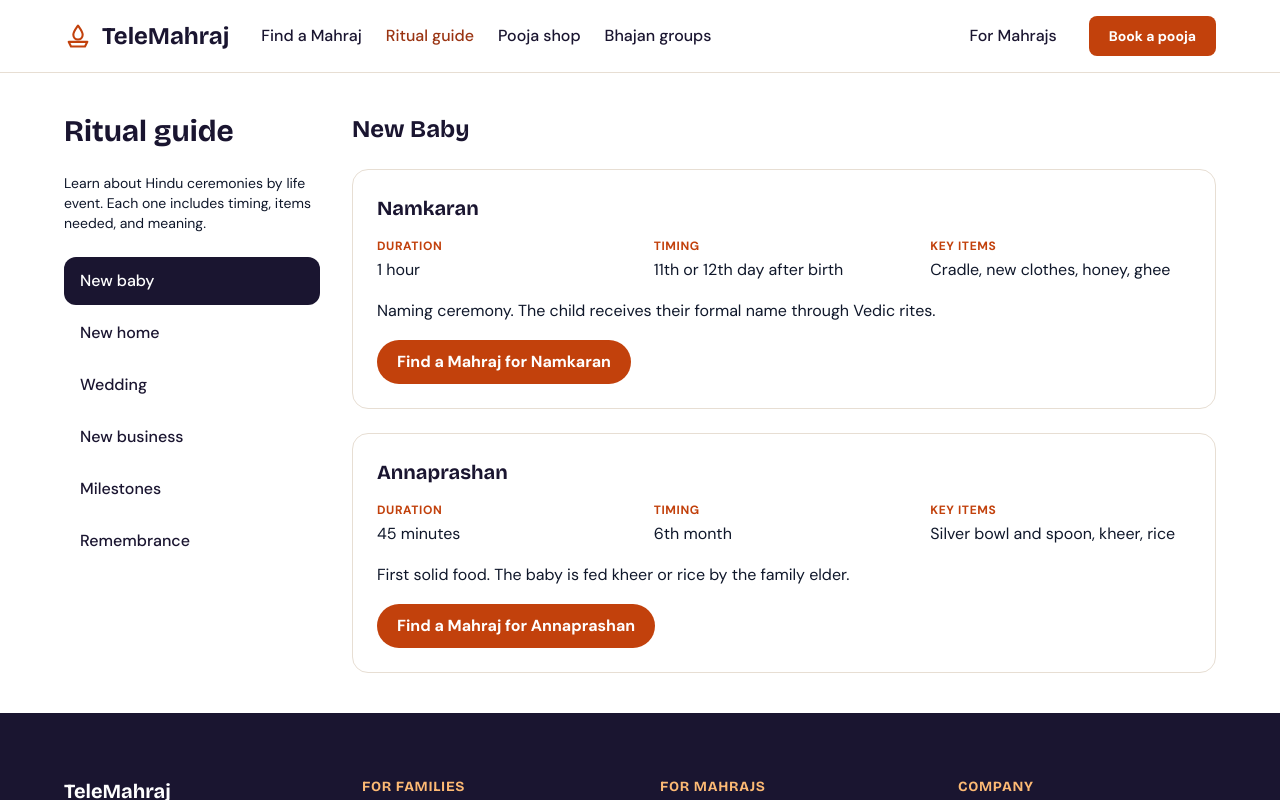
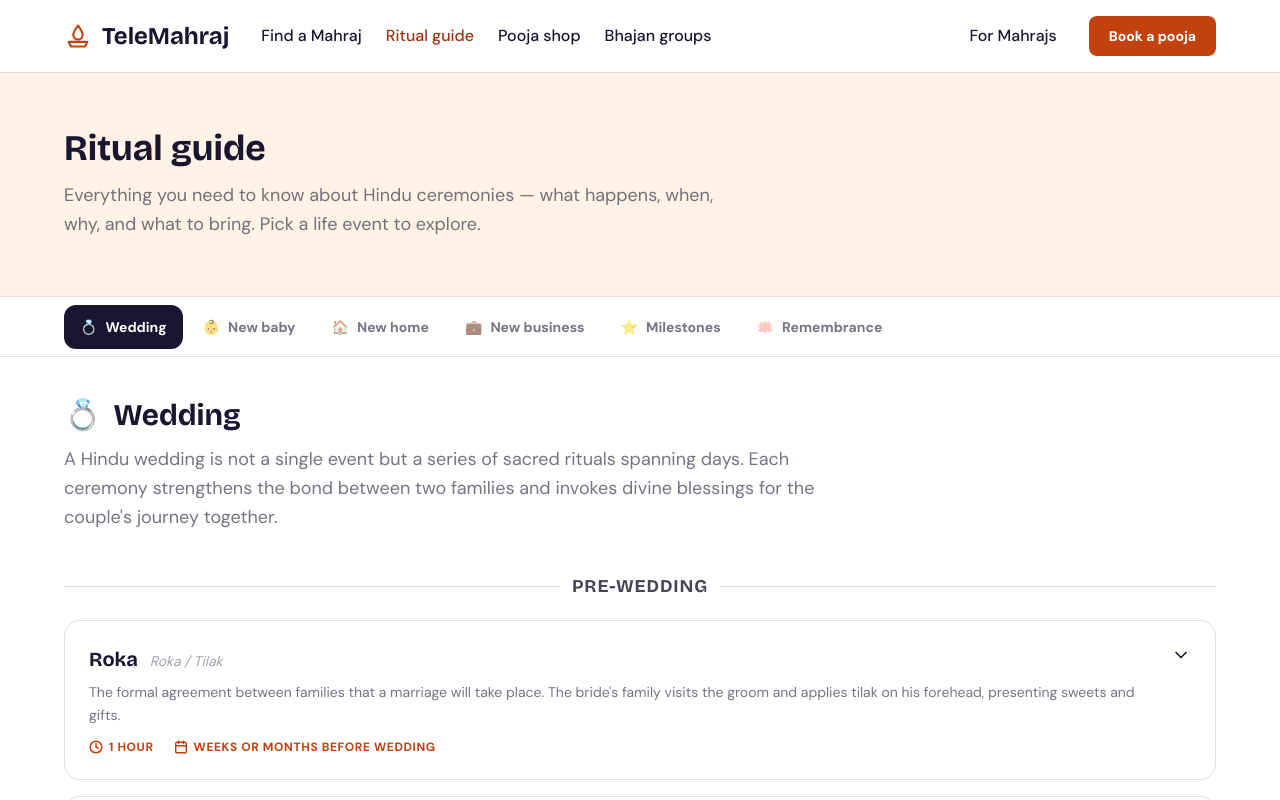
Before and after one commit to kmistry1986/telemahraj, a Next.js app: page /rituals in a window 1280 px wide. Shown: the top 800 px of the page. Built offline with nearby package versions, Linux system fonts and the light colour scheme.

Commit message:
Add files via upload

```diff
--- a/app/rituals/page.tsx
+++ b/app/rituals/page.tsx
@@ -4,102 +4,229 @@ import { useState } from "react";
 import Link from "next/link";
 import Header from "@/components/layout/Header";
 import Footer from "@/components/layout/Footer";
+import { CATEGORIES, type CeremonyDetail, type Category } from "@/lib/ritual-data";
 
-const CATEGORIES = [
-  { id: "baby", label: "New baby" },
-  { id: "home", label: "New home" },
-  { id: "wedding", label: "Wedding" },
-  { id: "business", label: "New business" },
-  { id: "milestone", label: "Milestones" },
-  { id: "remembrance", label: "Remembrance" },
-];
-
-const CEREMONIES: Record<string, { name: string; duration: string; timing: string; items: string; meaning: string }[]> = {
-  baby: [
-    { name: "Namkaran", duration: "1 hour", timing: "11th or 12th day after birth", items: "Cradle, new clothes, honey, ghee", meaning: "Naming ceremony. The child receives their formal name through Vedic rites." },
-    { name: "Annaprashan", duration: "45 minutes", timing: "6th month", items: "Silver bowl and spoon, kheer, rice", meaning: "First solid food. The baby is fed kheer or rice by the family elder." },
-  ],
-  home: [
-    { name: "Griha Pravesh", duration: "2.5 hours", timing: "Morning, muhurat-based", items: "Kalash, coconut, mango leaves, havan samagri", meaning: "First entry into a new home. Invokes blessings for prosperity and protection." },
-    { name: "Vastu Shanti", duration: "2 hours", timing: "Before or after Griha Pravesh", items: "Vastu yantra, grains, colored powders", meaning: "Pacifies the Vastu devtas. Performed to correct or bless the directional energies of the home." },
-  ],
-  wedding: [
-    { name: "Vivah", duration: "4 to 6 hours", timing: "Muhurat-based, often evening", items: "Mandap, sacred fire, garlands, sindoor", meaning: "Full wedding ceremony with pheras around the sacred fire, binding vows, and family blessings." },
-    { name: "Griha Shanti", duration: "1.5 hours", timing: "Day after wedding", items: "Kalash, havan samagri, new clothes", meaning: "Post-wedding blessing of the couple's new home and married life." },
-  ],
-  business: [
-    { name: "Lakshmi Ganesh Pooja", duration: "1.5 hours", timing: "Morning, auspicious day", items: "Ganesh and Lakshmi murtis, flowers, sweets", meaning: "Invoking Ganesh to remove obstacles and Lakshmi for prosperity in a new business." },
-    { name: "Satyanarayan Katha", duration: "1.5 hours", timing: "Purnima (full moon) preferred", items: "Panchamrut, fruits, tulsi, sapari", meaning: "Devotional katha expressing gratitude and seeking blessings for continued success." },
-  ],
-  milestone: [
-    { name: "Satyanarayan Katha", duration: "1.5 hours", timing: "Purnima (full moon) preferred", items: "Panchamrut, fruits, tulsi, sapari", meaning: "Celebrated for graduations, promotions, anniversaries, and answered prayers." },
-    { name: "Ayush Homam", duration: "2 hours", timing: "Birthday, morning", items: "Havan samagri, herbal offerings, ghee", meaning: "A fire ritual invoking longevity and health, often performed on milestone birthdays." },
-  ],
-  remembrance: [
-    { name: "Shraddh", duration: "1.5 hours", timing: "Pitru Paksha or annual tithi", items: "Til, kusha grass, pind ingredients", meaning: "Annual ceremony honoring departed ancestors. Offerings of food and prayers for their peace." },
-  ],
+/* ── Icon map ─────────────────────────────────────────────── */
+const ICON_MAP: Record<string, string> = {
+  ring: "💍",
+  baby: "👶",
+  home: "🏠",
+  briefcase: "💼",
+  star: "⭐",
+  flower: "🪷",
 };
 
+/* ── Chevron SVG ──────────────────────────────────────────── */
+function ChevronDown({ open }: { open: boolean }) {
+  return (
+    <svg
+      width="20"
+      height="20"
+      viewBox="0 0 24 24"
+      fill="none"
+      stroke="currentColor"
+      strokeWidth="2"
+      strokeLinecap="round"
+      strokeLinejoin="round"
+      className={`shrink-0 transition-transform duration-200 ${open ? "rotate-180" : ""}`}
+    >
+      <polyline points="6 9 12 15 18 9" />
+    </svg>
+  );
+}
+
+/* ── Ceremony Card ────────────────────────────────────────── */
+function CeremonyCard({ c }: { c: CeremonyDetail }) {
+  const [open, setOpen] = useState(false);
+
+  return (
+    <article className="border border-warm-border rounded-2xl overflow-hidden bg-white">
+      {/* Header — always visible */}
+      <button
+        onClick={() => setOpen(!open)}
+        className="w-full text-left p-5 sm:p-6 flex items-start gap-4 hover:bg-warm-bg/50 transition-colors cursor-pointer bg-transparent border-0"
+      >
+        <div className="flex-1 min-w-0">
+          <div className="flex flex-wrap items-baseline gap-x-3 gap-y-1">
+            <h4 className="font-heading text-xl font-bold text-dark m-0">{c.name}</h4>
+            {c.sanskrit && c.sanskrit !== c.name && (
+              <span className="text-sm text-dark/40 italic">{c.sanskrit}</span>
+            )}
+          </div>
+          <p className="text-dark/60 text-sm mt-2 leading-relaxed m-0">{c.description}</p>
+
+          {/* Quick stats row */}
+          <div className="flex flex-wrap gap-x-5 gap-y-2 mt-3">
+            <span className="inline-flex items-center gap-1.5 text-xs font-bold text-brand uppercase tracking-wider">
+              <svg width="14" height="14" viewBox="0 0 24 24" fill="none" stroke="currentColor" strokeWidth="2.5" strokeLinecap="round" strokeLinejoin="round"><circle cx="12" cy="12" r="10"/><polyline points="12 6 12 12 16 14"/></svg>
+              {c.duration}
+            </span>
+            <span className="inline-flex items-center gap-1.5 text-xs font-bold text-brand uppercase tracking-wider">
+              <svg width="14" height="14" viewBox="0 0 24 24" fill="none" stroke="currentColor" strokeWidth="2.5" strokeLinecap="round" strokeLinejoin="round"><rect x="3" y="4" width="18" height="18" rx="2" ry="2"/><line x1="16" y1="2" x2="16" y2="6"/><line x1="8" y1="2" x2="8" y2="6"/><line x1="3" y1="10" x2="21" y2="10"/></svg>
+              {c.timing}
+            </span>
+          </div>
+        </div>
+        <ChevronDown open={open} />
+      </button>
+
+      {/* Expanded detail */}
+      {open && (
+        <div className="border-t border-warm-border p-5 sm:p-6 flex flex-col gap-6 bg-warm-bg/30">
+          {/* Significance */}
+          <div>
+            <h5 className="text-xs font-bold text-brand uppercase tracking-wider mb-2">Why it matters</h5>
+            <p className="text-dark/80 text-sm leading-relaxed m-0">{c.significance}</p>
+          </div>
+
+          {/* Key Steps */}
+          <div>
+            <h5 className="text-xs font-bold text-brand uppercase tracking-wider mb-3">Key steps</h5>
+            <ol className="list-none m-0 p-0 flex flex-col gap-2">
+              {c.keySteps.map((step, i) => (
+                <li key={i} className="flex items-start gap-3 text-sm text-dark/80 leading-relaxed">
+                  <span className="w-6 h-6 rounded-full bg-brand/10 text-brand font-bold text-xs flex items-center justify-center shrink-0 mt-0.5">
+                    {i + 1}
+                  </span>
+                  {step}
+                </li>
+              ))}
+            </ol>
+          </div>
+
+          {/* Items needed */}
+          <div>
+            <h5 className="text-xs font-bold text-brand uppercase tracking-wider mb-3">Items needed</h5>
+            <div className="flex flex-wrap gap-2">
+              {c.items.map((item) => (
+                <span
+                  key={item}
+                  className="px-3 py-1.5 rounded-full bg-white border border-warm-border text-sm text-dark/70 font-medium"
+                >
+                  {item}
+                </span>
+              ))}
+            </div>
+          </div>
+
+          {/* Family role */}
+          <div>
+            <h5 className="text-xs font-bold text-brand uppercase tracking-wider mb-2">Family roles</h5>
+            <p className="text-dark/80 text-sm leading-relaxed m-0">{c.familyRole}</p>
+          </div>
+
+          {/* Modern note */}
+          {c.modernNote && (
+            <div className="bg-white rounded-xl p-4 border border-warm-border flex gap-3 items-start">
+              <span className="text-lg mt-0.5">💡</span>
+              <div>
+                <h5 className="text-xs font-bold text-dark/50 uppercase tracking-wider mb-1">Modern note</h5>
+                <p className="text-dark/70 text-sm leading-relaxed m-0">{c.modernNote}</p>
+              </div>
+            </div>
+          )}
+
+          {/* CTA */}
+          <Link
+            href={`/search?ceremony=${encodeURIComponent(c.name)}`}
+            className="self-start px-5 py-2.5 rounded-full bg-brand text-white font-bold no-underline hover:bg-brand-dark text-sm"
+          >
+            Find a Mahraj for {c.name}
+          </Link>
+        </div>
+      )}
+    </article>
+  );
+}
+
+/* ── Main Page ────────────────────────────────────────────── */
 export default function RitualsPage() {
-  const [activeCategory, setActiveCategory] = useState("baby");
-  const ceremonies = CEREMONIES[activeCategory] ?? [];
+  const [activeCategoryId, setActiveCategoryId] = useState(CATEGORIES[0].id);
+  const category = CATEGORIES.find((c) => c.id === activeCategoryId) ?? CATEGORIES[0];
 
   return (
     <div className="min-h-screen bg-white">
       <Header />
-      <div className="max-w-[1200px] mx-auto px-6 py-10 flex flex-col lg:flex-row gap-8">
-        {/* Sidebar */}
-        <aside className="lg:w-64 shrink-0">
-          <h1 className="font-heading text-3xl font-bold mb-6">Ritual guide</h1>
-          <p className="text-slate-900 text-sm mb-6">Learn about Hindu ceremonies by life event. Each one includes timing, items needed, and meaning.</p>
-          <nav className="flex flex-col gap-1">
-            {CATEGORIES.map(cat => (
+
+      {/* Page header */}
+      <div className="bg-warm-bg border-b border-warm-border">
+        <div className="max-w-[1200px] mx-auto px-6 py-10 sm:py-14">
+          <h1 className="font-heading text-4xl font-bold text-dark">Ritual guide</h1>
+          <p className="text-dark/60 text-lg mt-3 max-w-2xl leading-relaxed">
+            Everything you need to know about Hindu ceremonies — what happens, when, why, and what to bring. Pick a life event to explore.
+          </p>
+        </div>
+      </div>
+
+      {/* Category tabs */}
+      <div className="border-b border-warm-border sticky top-0 bg-white z-10">
+        <div className="max-w-[1200px] mx-auto px-6">
+          <nav className="flex gap-1 overflow-x-auto py-2 -mb-px scrollbar-none">
+            {CATEGORIES.map((cat) => (
               <button
                 key={cat.id}
-                onClick={() => setActiveCategory(cat.id)}
-                className={`text-left px-4 py-3 rounded-xl font-medium transition-colors ${
-                  activeCategory === cat.id
-                    ? "bg-dark text-white font-bold"
-                    : "text-dark hover:bg-warm-surface"
+                onClick={() => setActiveCategoryId(cat.id)}
+                className={`whitespace-nowrap px-4 py-3 rounded-xl text-sm font-bold transition-colors cursor-pointer border-0 flex items-center gap-2 ${
+                  activeCategoryId === cat.id
+                    ? "bg-dark text-white"
+                    : "bg-transparent text-dark/60 hover:bg-warm-surface hover:text-dark"
                 }`}
               >
+                <span>{ICON_MAP[cat.icon] ?? "📿"}</span>
                 {cat.label}
               </button>
             ))}
           </nav>
-        </aside>
+        </div>
+      </div>
 
-        {/* Content */}
-        <main className="flex-1 min-w-0 flex flex-col gap-6">
-          <h2 className="font-heading text-2xl font-bold capitalize">{CATEGORIES.find(c => c.id === activeCategory)?.label}</h2>
-          {ceremonies.map(c => (
-            <article key={c.name} className="border border-warm-border rounded-2xl p-6 flex flex-col gap-4">
-              <h3 className="font-heading text-xl font-bold">{c.name}</h3>
-              <div className="grid sm:grid-cols-3 gap-4">
-                <div className="flex flex-col gap-1">
-                  <span className="text-xs font-bold text-brand uppercase tracking-wider">Duration</span>
-                  <span className="text-slate-900">{c.duration}</span>
-                </div>
-                <div className="flex flex-col gap-1">
-                  <span className="text-xs font-bold text-brand uppercase tracking-wider">Timing</span>
-                  <span className="text-slate-900">{c.timing}</span>
-                </div>
-                <div className="flex flex-col gap-1">
-                  <span className="text-xs font-bold text-brand uppercase tracking-wider">Key items</span>
-                  <span className="text-slate-900">{c.items}</span>
-                </div>
+      {/* Category content */}
+      <div className="max-w-[1200px] mx-auto px-6 py-10">
+        {/* Category intro */}
+        <div className="max-w-3xl mb-10">
+          <h2 className="font-heading text-3xl font-bold text-dark flex items-center gap-3">
+            <span className="text-3xl">{ICON_MAP[category.icon] ?? "📿"}</span>
+            {category.label}
+          </h2>
+          <p className="text-dark/60 mt-3 leading-relaxed text-lg">{category.intro}</p>
+        </div>
+
+        {/* Sub-sections */}
+        <div className="flex flex-col gap-12">
+          {category.subSections.map((section) => (
+            <section key={section.label}>
+              <div className="flex items-center gap-3 mb-5">
+                <div className="h-px flex-1 bg-warm-border" />
+                <h3 className="font-heading text-lg font-bold text-dark/80 uppercase tracking-wider whitespace-nowrap">
+                  {section.label}
+                </h3>
+                <div className="h-px flex-1 bg-warm-border" />
               </div>
-              <p className="text-slate-900 m-0 leading-relaxed">{c.meaning}</p>
-              <Link
-                href={`/search?ceremony=${encodeURIComponent(c.name)}`}
-                className="self-start px-5 py-2.5 rounded-full bg-brand text-white font-bold no-underline hover:bg-brand-dark"
-              >
-                Find a Mahraj for {c.name}
-              </Link>
-            </article>
+
+              <div className="flex flex-col gap-4">
+                {section.ceremonies.map((c) => (
+                  <CeremonyCard key={c.slug} c={c} />
+                ))}
+              </div>
+            </section>
           ))}
-        </main>
+        </div>
+
+        {/* Bottom CTA */}
+        <div className="mt-16 bg-warm-surface border border-warm-border rounded-3xl p-8 sm:p-10 text-center">
+          <h2 className="font-heading text-2xl font-bold text-dark">Ready to book a ceremony?</h2>
+          <p className="text-dark/60 mt-2 max-w-lg mx-auto">
+            Find a trusted Mahraj who speaks your language and understands your family's traditions.
+          </p>
+          <Link
+            href="/search"
+            className="inline-flex mt-6 px-8 py-3.5 rounded-full bg-brand text-white font-bold no-underline hover:bg-brand-dark"
+          >
+            Find a Mahraj
+          </Link>
+        </div>
       </div>
+
       <Footer />
     </div>
   );
```
